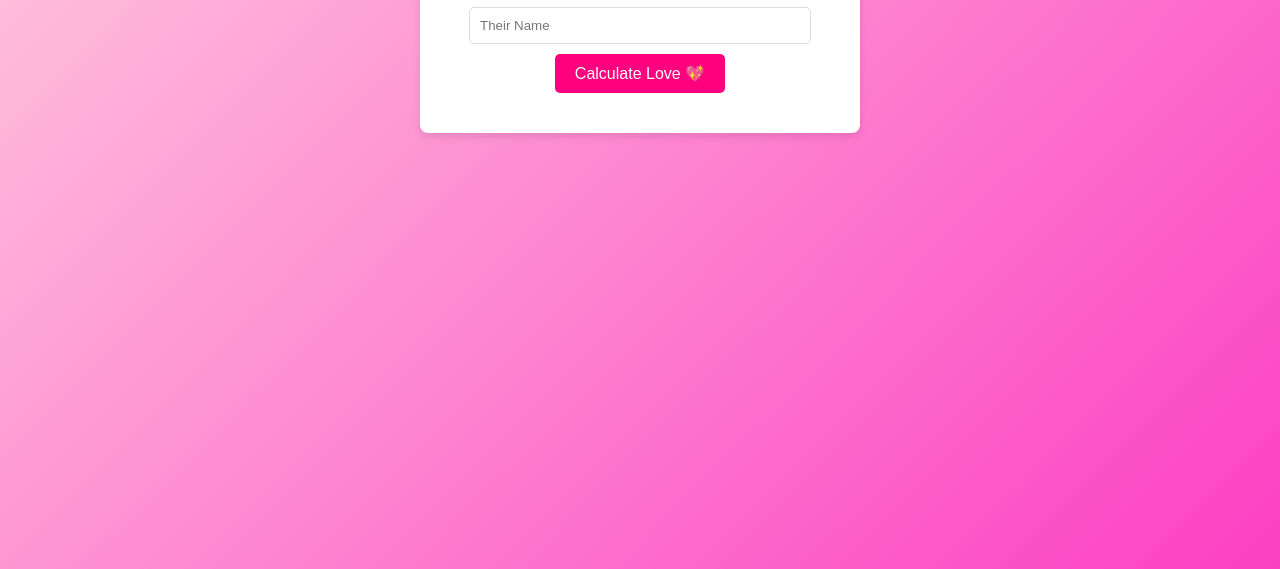
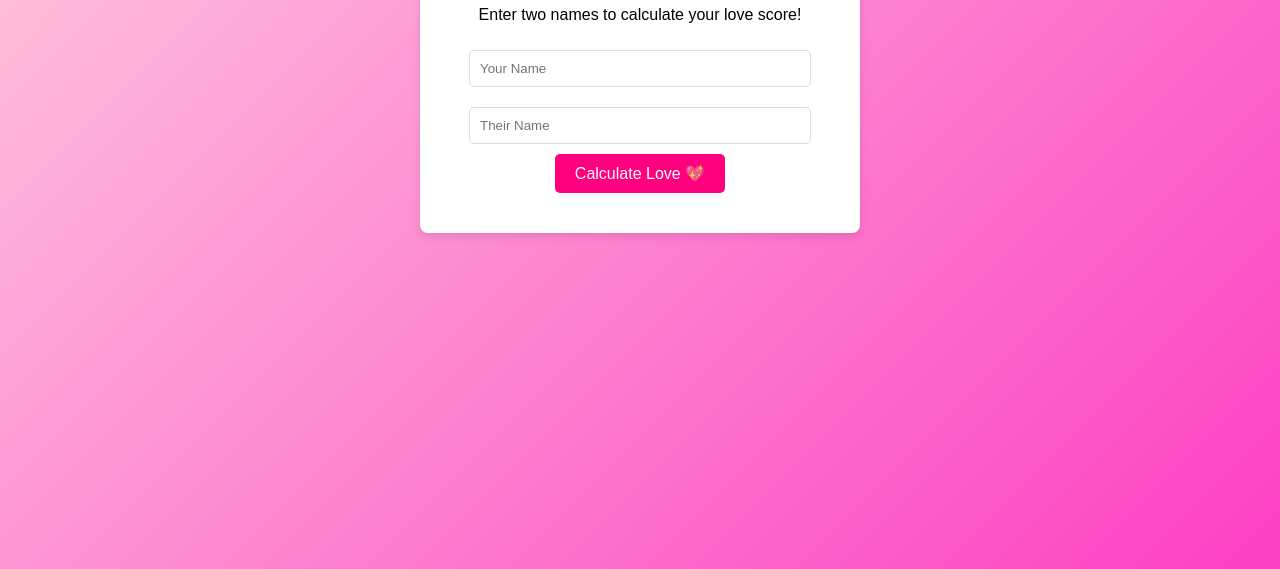
Before and after one commit to karolpio/Andrzejki, a plain HTML site: page index.html in a window 1280 px wide. Shown: the part 231-800 px from the top of the page. Drawn offline with Linux system fonts and the light colour scheme.

Commit message:
Update index.html

```diff
--- a/index.html
+++ b/index.html
@@ -23,7 +23,7 @@
             box-shadow: 0px 4px 8px rgba(0, 0, 0, 0.1);
             max-width: 400px;
             text-align: center;
-            margin-top: -400px;
+            margin-top: -200px;
         }
         h1 {
             color: #ff007f;
```
